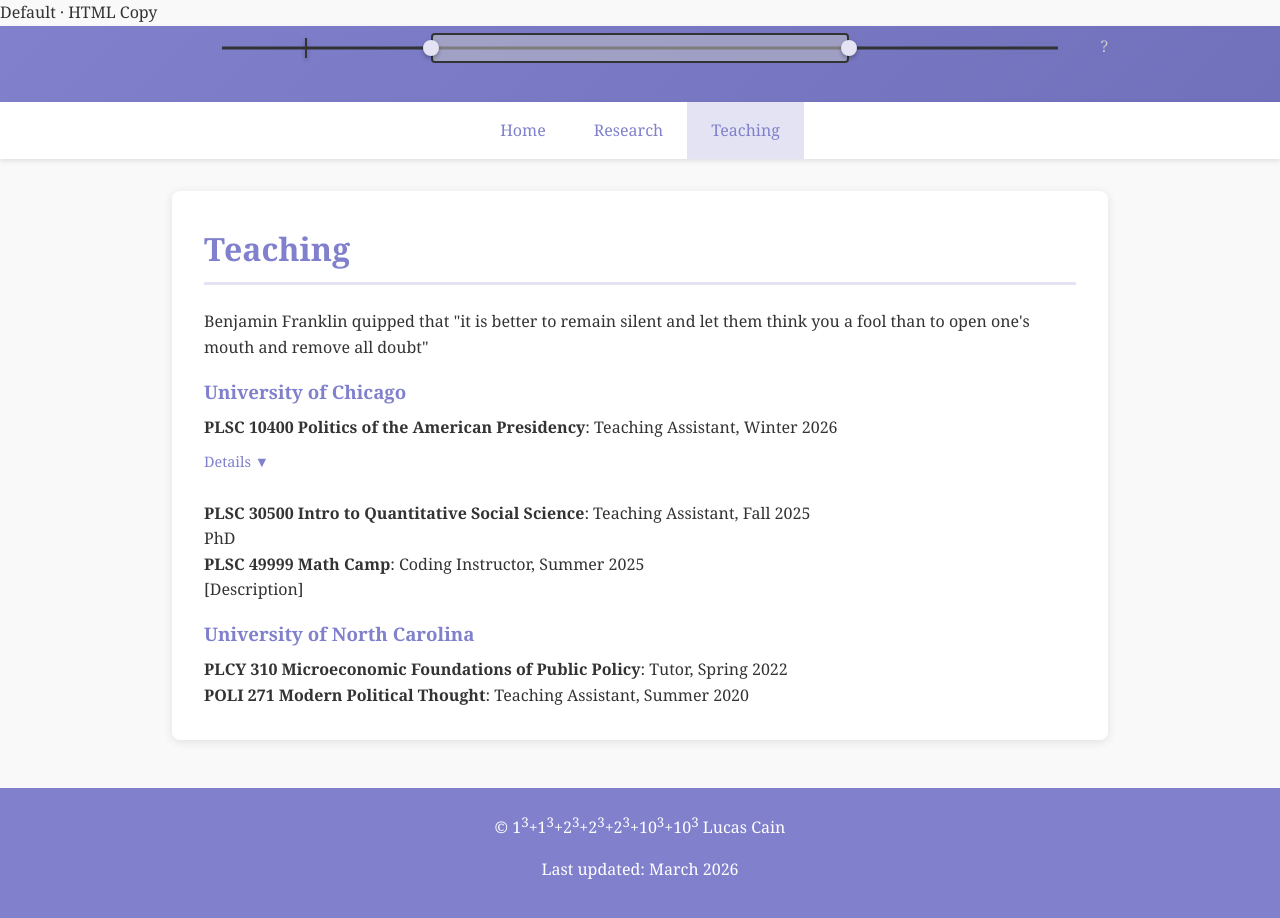
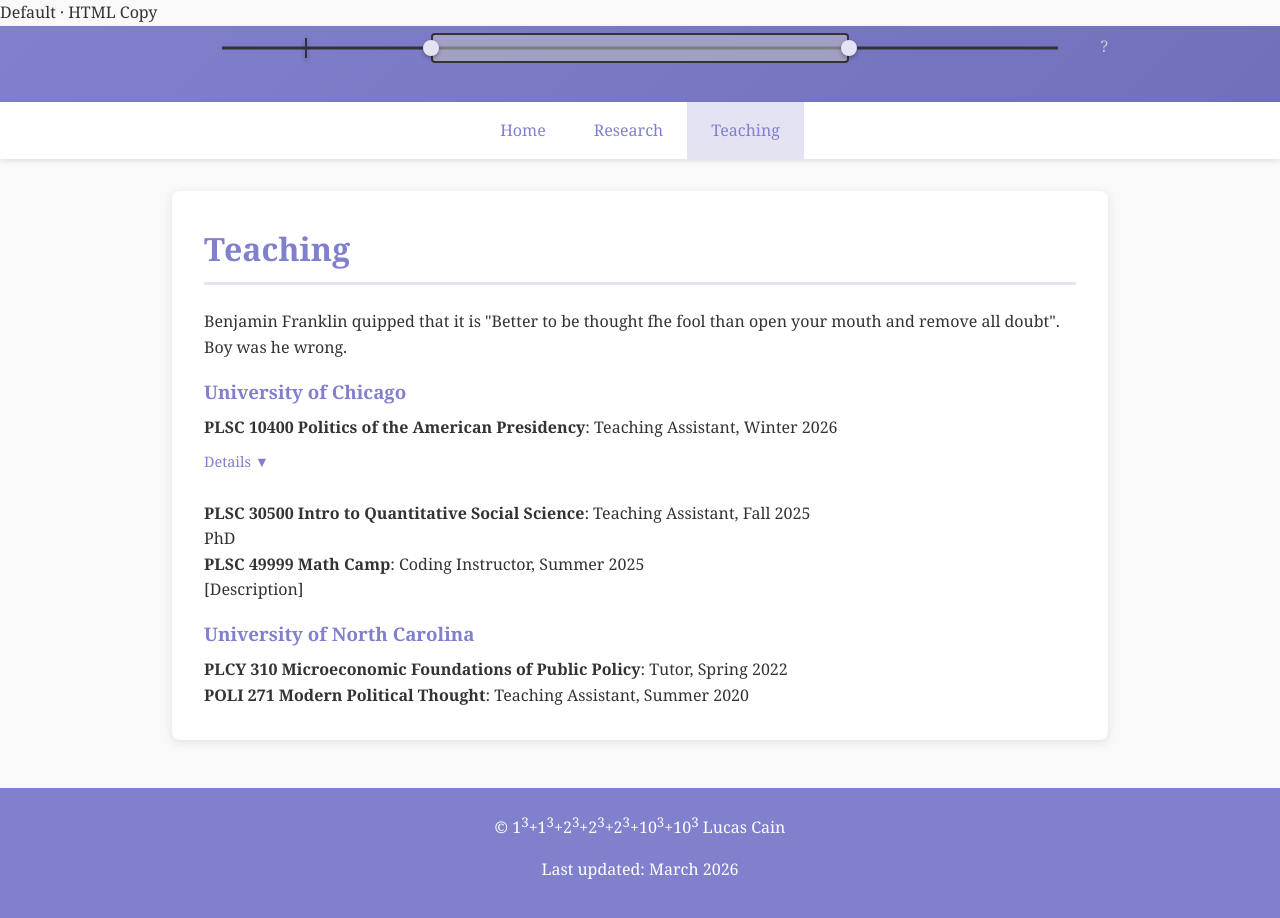
Before and after one commit to L-Cain/L-Cain.github.io, a Jekyll site: the page built from teaching.md, in a window 1280 px wide and 923 px high. Shown: the top 918 px of the window. Built offline with Jekyll 4.4.1, drawn with Linux system fonts in a browser that asks for light colours; our own code applies the rules of GitHub Pages for plain Markdown files.

Commit message:
Update teaching.md

```diff
--- a/teaching.md
+++ b/teaching.md
@@ -1,6 +1,6 @@
 <section>
   <h2>Teaching</h2>
-  <p>Benjamin Franklin quipped that "it is better to remain silent and let them think you a fool than to open one's mouth and remove all doubt"</p>
+  <p>Benjamin Franklin quipped that it is "Better to be thought fhe fool than open your mouth and remove all doubt". Boy was he wrong.</p>
   <h3>University of Chicago</h3>
   <ul>
       <strong>PLSC 10400 Politics of the American Presidency</strong>: Teaching Assistant, Winter 2026 <br>
```
